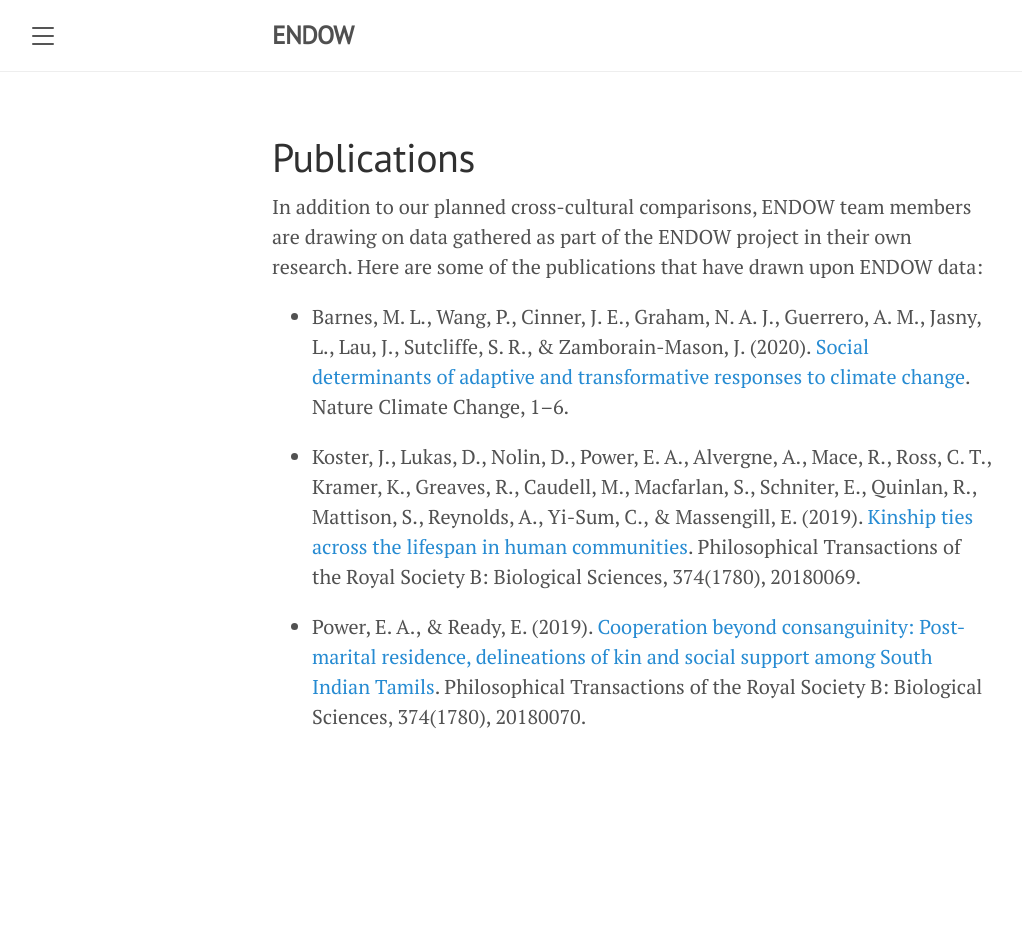
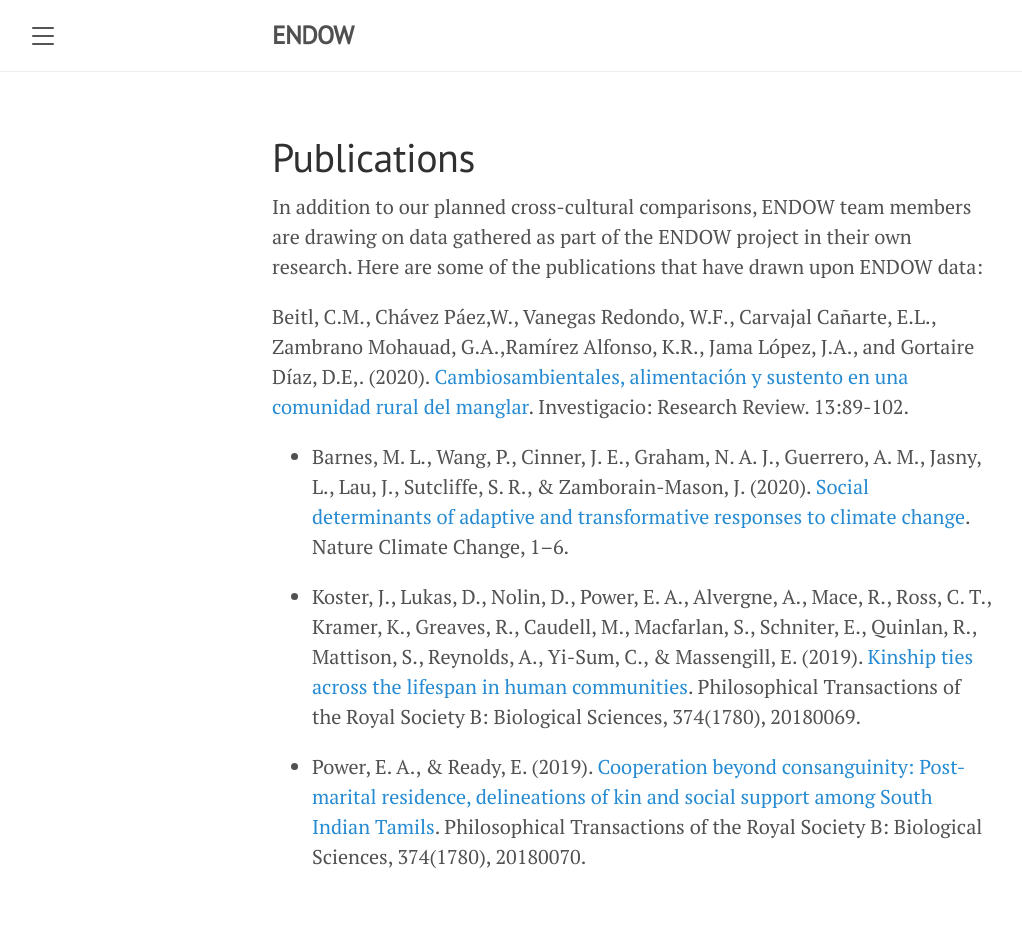
Before and after one commit to endowproject/endowproject.github.io, a Jekyll site: the page built from publications.md, in a window 1280 px wide. Shown: the whole page, without its empty margins (8-1030 px from the left). Built offline with Jekyll 4.4.1, drawn with Linux system fonts in a browser that asks for light colours; before the commit the page ends 900 px from its top, so only the background shows below that.

Commit message:
added Bietl pub

```diff
--- a/publications.md
+++ b/publications.md
@@ -5,6 +5,8 @@ title: Publications
 
 In addition to our planned cross-cultural comparisons, ENDOW team members are drawing on data gathered as part of the ENDOW project in their own research. Here are some of the publications that have drawn upon ENDOW data:
 
+Beitl, C.M., Chávez Páez,W., Vanegas Redondo, W.F., Carvajal Cañarte, E.L., Zambrano Mohauad, G.A.,Ramírez Alfonso, K.R., Jama López, J.A., and Gortaire Díaz, D.E,. (2020). [Cambiosambientales, alimentación y sustento en una comunidad rural del manglar](DOI: https://doi.org/10.31095/investigatio.2020.13.9). Investigacio: Research Review. 13:89-102.
+
 - Barnes, M. L., Wang, P., Cinner, J. E., Graham, N. A. J., Guerrero, A. M., Jasny, L., Lau, J., Sutcliffe, S. R., & Zamborain-Mason, J. (2020). [Social determinants of adaptive and transformative responses to climate change](https://doi.org/10.1038/s41558-020-0871-4). Nature Climate Change, 1–6.
 
 - Koster, J., Lukas, D., Nolin, D., Power, E. A., Alvergne, A., Mace, R., Ross, C. T., Kramer, K., Greaves, R., Caudell, M., Macfarlan, S., Schniter, E., Quinlan, R., Mattison, S., Reynolds, A., Yi-Sum, C., & Massengill, E. (2019). [Kinship ties across the lifespan in human communities](https://royalsocietypublishing.org/doi/full/10.1098/rstb.2018.0069). Philosophical Transactions of the Royal Society B: Biological Sciences, 374(1780), 20180069.
```
